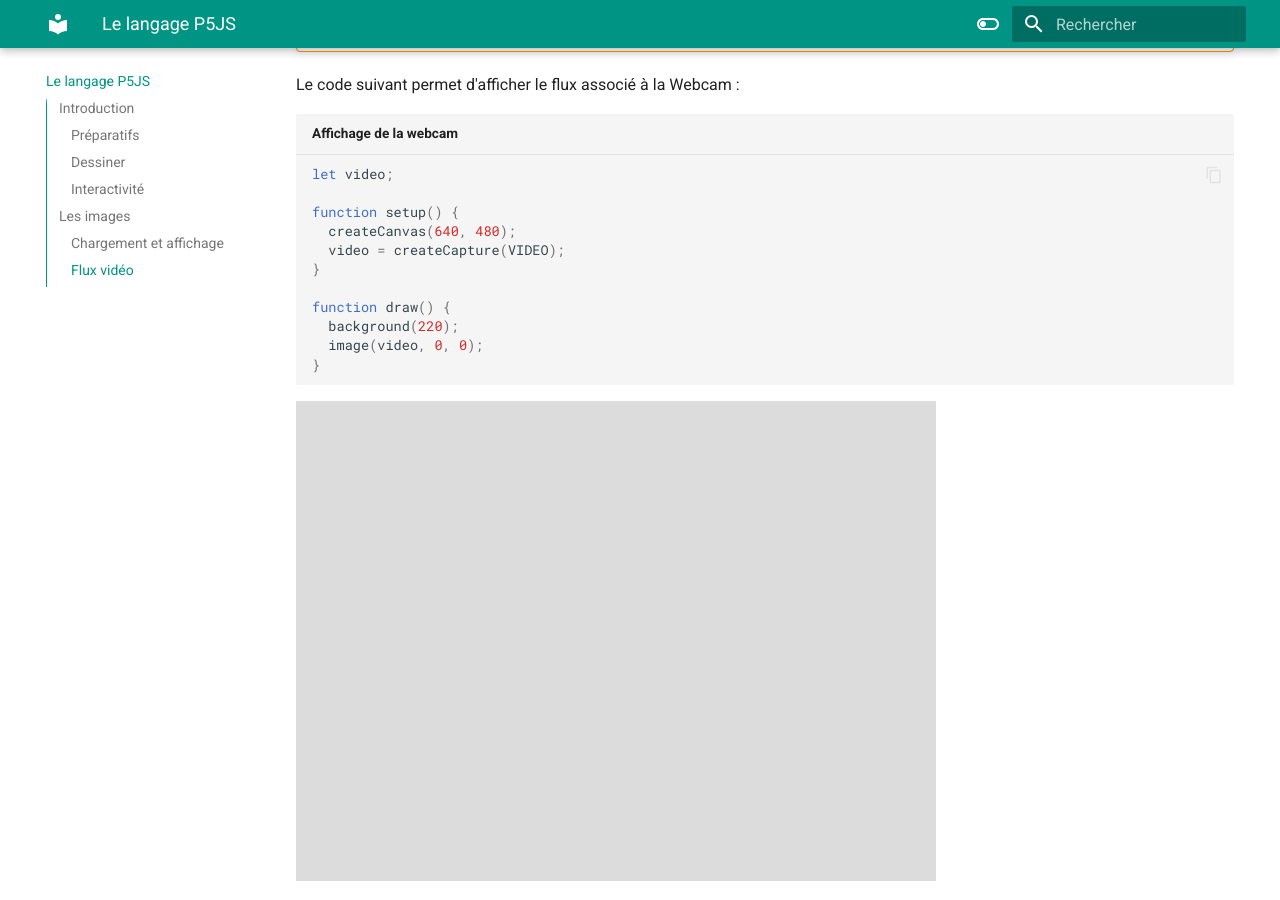
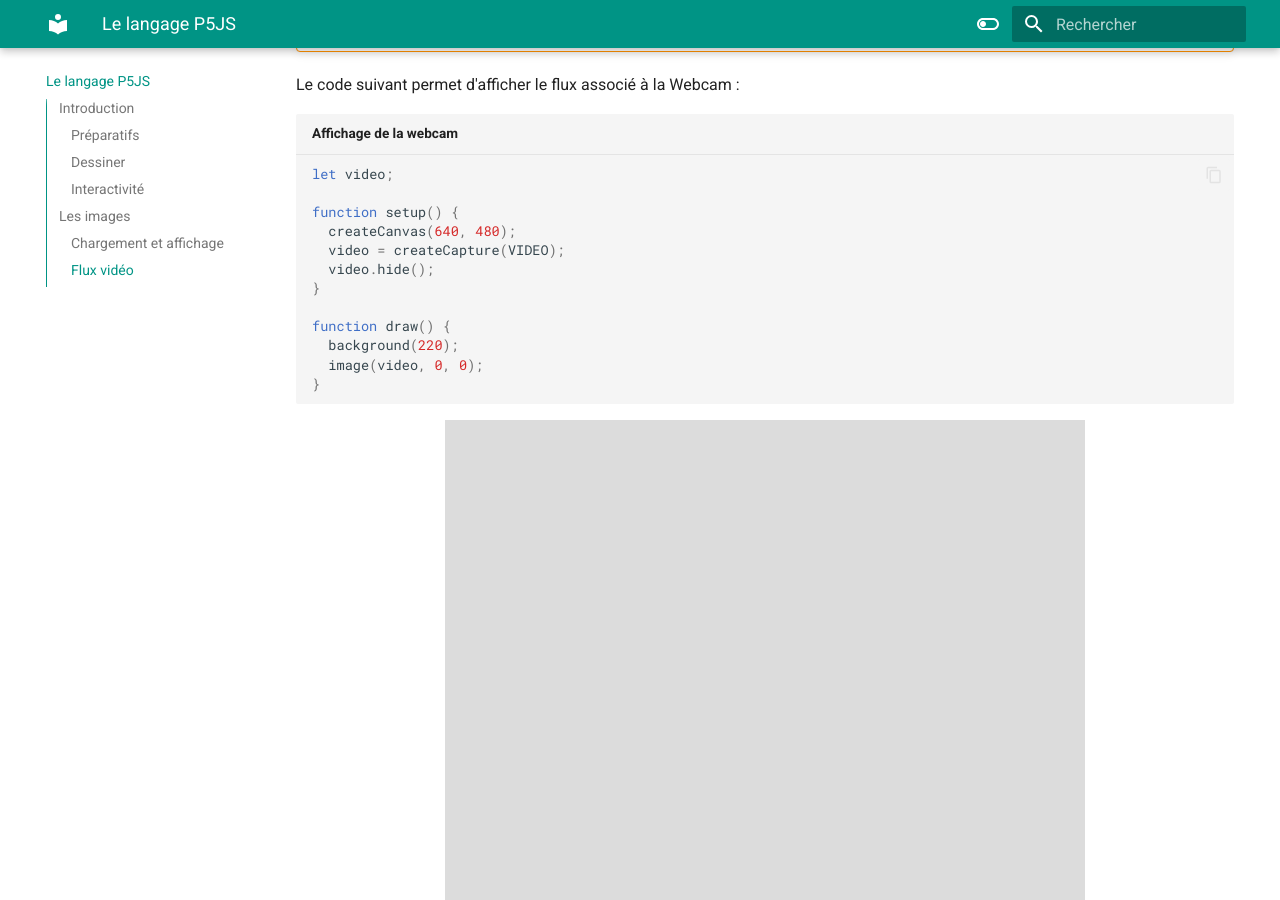
Before and after one commit to dwmaths/tsi2-ia, an MkDocs documentation site: the page built from docs/index.md, in a window 1280 px wide and 900 px high, scrolled down 10212 px. Built offline with MkDocs 1.6.1 and Material for MkDocs 9.7.7, drawn with Linux system fonts in a browser that asks for light colours; nearby versions of some CDN libraries; library files that are not in the unit come from our copies.

Commit message:
Update video

```diff
--- a/docs/files/webcam/webcam.js
+++ b/docs/files/webcam/webcam.js
@@ -4,6 +4,7 @@ function setup() {
   var canvas = createCanvas(640, 480);
   canvas.parent("webcam");
   video = createCapture(VIDEO);
+  video.size(640, 480);
   video.hide();
 }
 
--- a/docs/index.md
+++ b/docs/index.md
@@ -274,6 +274,7 @@ let video;
 function setup() {
   createCanvas(640, 480);
   video = createCapture(VIDEO);
+  video.hide();
 }
 
 function draw() {
@@ -285,5 +286,6 @@ function draw() {
 <script src="./files/webcam/p5.js"></script>
 <script src="./files/webcam/webcam.js"></script>
 
-<div id="webcam">
-</div>
+<center>
+    <div id="webcam"></div>
+</center>
```
